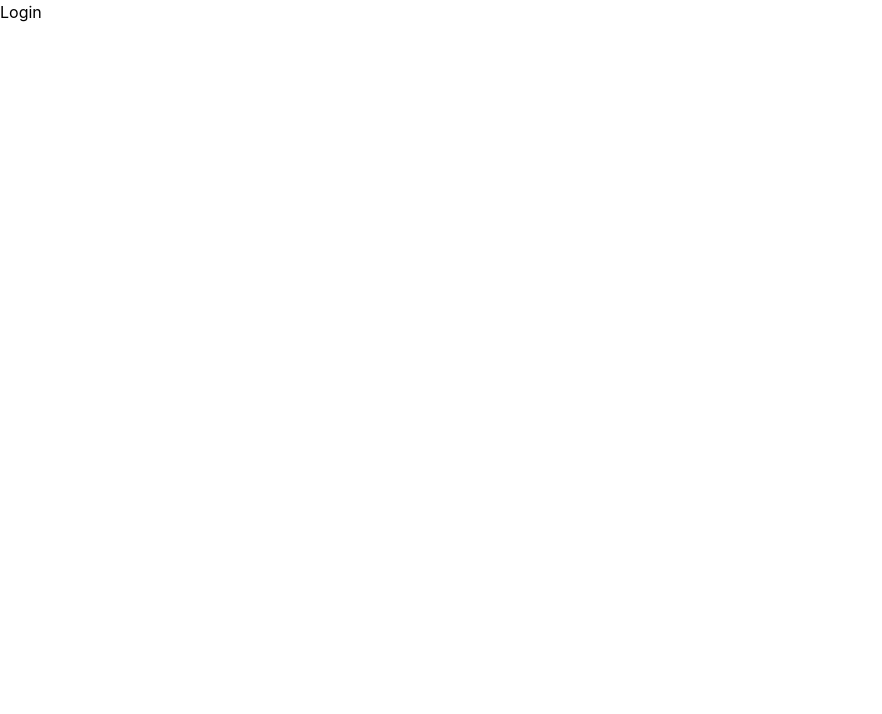
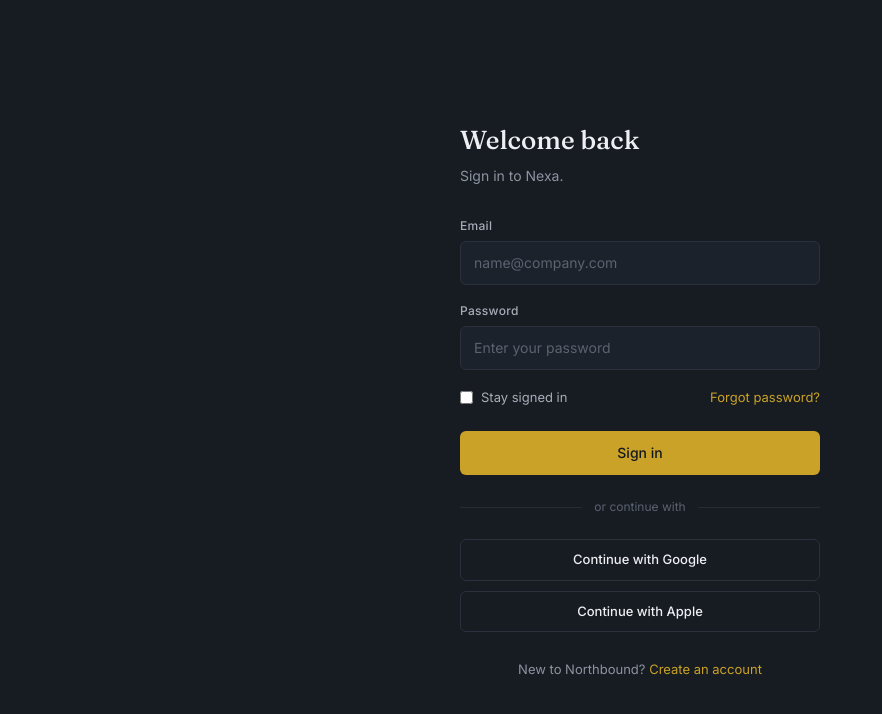
Before and after one commit to BibekSingh17/Nexa, a React (Vite) app in the folder client/: page /login in a window 1280 px wide. Shown: the top 714 px of the page, without its empty margins (0-882 px from the left). Built offline with nearby package versions, Linux system fonts and the light colour scheme.

Commit message:
ui of lgoin

```diff
--- a/client/src/feature/auth/Page/Login.jsx
+++ b/client/src/feature/auth/Page/Login.jsx
@@ -1,9 +1,138 @@
-import React from 'react'
+import { useState } from "react";
 
-const Login = () => {
+/**
+ * LoginForm
+ * Standalone sign-in form panel — React + Tailwind CSS.
+ * Requires the "Fraunces" and "Inter" fonts (Google Fonts) for the exact look.
+ */
+export default function LoginForm() {
+  const [email, setEmail] = useState("");
+  const [password, setPassword] = useState("");
+  const [remember, setRemember] = useState(false);
+  const [errors, setErrors] = useState({});
+  const [submitting, setSubmitting] = useState(false);
+
+  const validate = () => {
+    const next = {};
+    if (!email.trim()) next.email = "Enter your email.";
+    else if (!/^[^\s@]+@[^\s@]+\.[^\s@]+$/.test(email))
+      next.email = "That email doesn't look right.";
+    if (!password) next.password = "Enter your password.";
+    setErrors(next);
+    return Object.keys(next).length === 0;
+  };
+
+  const handleSubmit = (e) => {
+    e.preventDefault();
+    if (!validate()) return;
+    setSubmitting(true);
+    setTimeout(() => setSubmitting(false), 1200);
+  };
+
   return (
-    <div>Login</div>
-  )
+    <div className="min-h-screen flex items-center justify-center bg-[#171B22] px-6 py-10">
+      <link
+        rel="stylesheet"
+        href="https://fonts.googleapis.com/css2?family=Fraunces:wght@400;500&family=Inter:wght@400;500&display=swap"
+      />
+
+      <div
+        className="w-full max-w-[360px]"
+        style={{ fontFamily: "'Inter', sans-serif" }}
+      >
+        <h1
+          className="text-[26px] font-medium text-[#EDEFF2] mb-1.5"
+          style={{ fontFamily: "'Fraunces', serif" }}
+        >
+          Welcome back
+        </h1>
+        <p className="text-sm text-[#8C93A0] mb-8">
+          Sign in to Nexa.
+        </p>
+
+        <form onSubmit={handleSubmit} noValidate>
+          {/* Email */}
+          <div className="mb-[18px]">
+            <label className="block text-xs font-medium text-[#A7ADB8] mb-[7px] tracking-wide">
+              Email
+            </label>
+            <input
+              type="email"
+              value={email}
+              placeholder="name@company.com"
+              onChange={(e) => setEmail(e.target.value)}
+              className="w-full px-[13px] py-[11px] text-sm text-[#EDEFF2] bg-[#1C222C] border border-[#2A313D] rounded-md outline-none placeholder-[#5B6270] focus:border-[#C9A227] focus:ring-2 focus:ring-[#C9A227]/20 transition-colors"
+            />
+            {errors.email && (
+              <div className="text-xs text-[#E0765B] mt-1.5">{errors.email}</div>
+            )}
+          </div>
+
+          {/* Password */}
+          <div className="mb-[18px]">
+            <label className="block text-xs font-medium text-[#A7ADB8] mb-[7px] tracking-wide">
+              Password
+            </label>
+            <input
+              type="password"
+              value={password}
+              placeholder="Enter your password"
+              onChange={(e) => setPassword(e.target.value)}
+              className="w-full px-[13px] py-[11px] text-sm text-[#EDEFF2] bg-[#1C222C] border border-[#2A313D] rounded-md outline-none placeholder-[#5B6270] focus:border-[#C9A227] focus:ring-2 focus:ring-[#C9A227]/20 transition-colors"
+            />
+            {errors.password && (
+              <div className="text-xs text-[#E0765B] mt-1.5">{errors.password}</div>
+            )}
+          </div>
+
+          {/* Remember + forgot */}
+          <div className="flex items-center justify-between mb-6">
+            <label className="flex items-center gap-2 text-[13px] text-[#A7ADB8] cursor-pointer">
+              <input
+                type="checkbox"
+                checked={remember}
+                onChange={(e) => setRemember(e.target.checked)}
+                className="accent-[#C9A227]"
+              />
+              Stay signed in
+            </label>
+            <a href="#" className="text-[13px] text-[#C9A227] hover:underline">
+              Forgot password?
+            </a>
+          </div>
+
+          {/* Submit */}
+          <button
+            type="submit"
+            disabled={submitting}
+            className="w-full py-3 text-sm font-medium text-[#14181F] bg-[#C9A227] hover:bg-[#DDB534] rounded-md transition-colors disabled:opacity-70"
+          >
+            {submitting ? "Signing in…" : "Sign in"}
+          </button>
+        </form>
+
+        {/* Divider */}
+        <div className="flex items-center gap-3 my-6">
+          <div className="flex-1 h-px bg-[#262C36]" />
+          <span className="text-xs text-[#5B6270]">or continue with</span>
+          <div className="flex-1 h-px bg-[#262C36]" />
+        </div>
+
+        {/* SSO buttons */}
+        <button className="w-full py-2.5 text-[13px] font-medium text-[#EDEFF2] bg-transparent border border-[#2A313D] rounded-md mb-2.5 hover:border-[#3A4250] transition-colors">
+          Continue with Google
+        </button>
+        <button className="w-full py-2.5 text-[13px] font-medium text-[#EDEFF2] bg-transparent border border-[#2A313D] rounded-md hover:border-[#3A4250] transition-colors">
+          Continue with Apple
+        </button>
+
+        <p className="mt-7 text-center text-[13px] text-[#8C93A0]">
+          New to Northbound?{" "}
+          <a href="#" className="text-[#C9A227] hover:underline">
+            Create an account
+          </a>
+        </p>
+      </div>
+    </div>
+  );
 }
-
-export default Login
```
